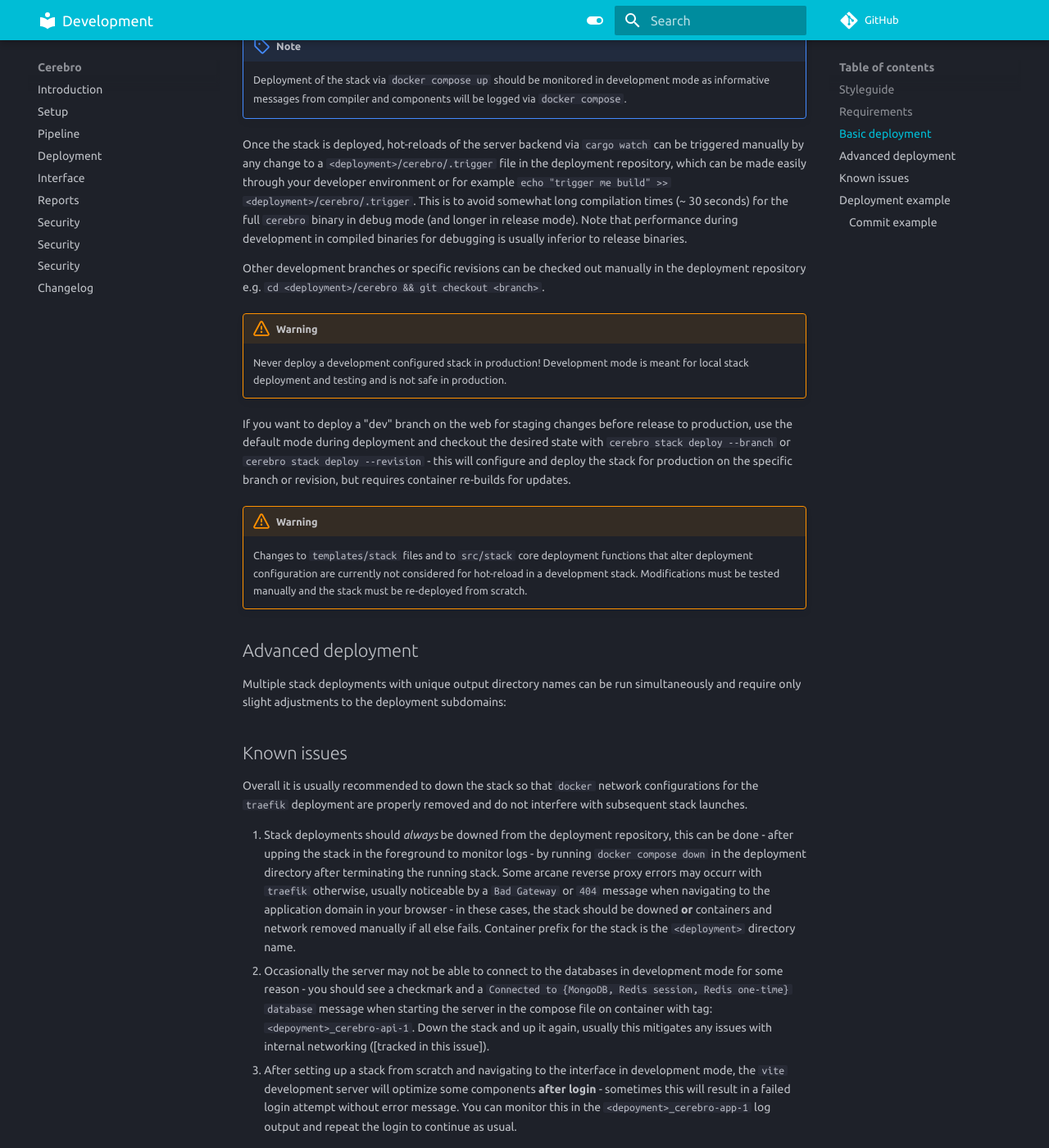
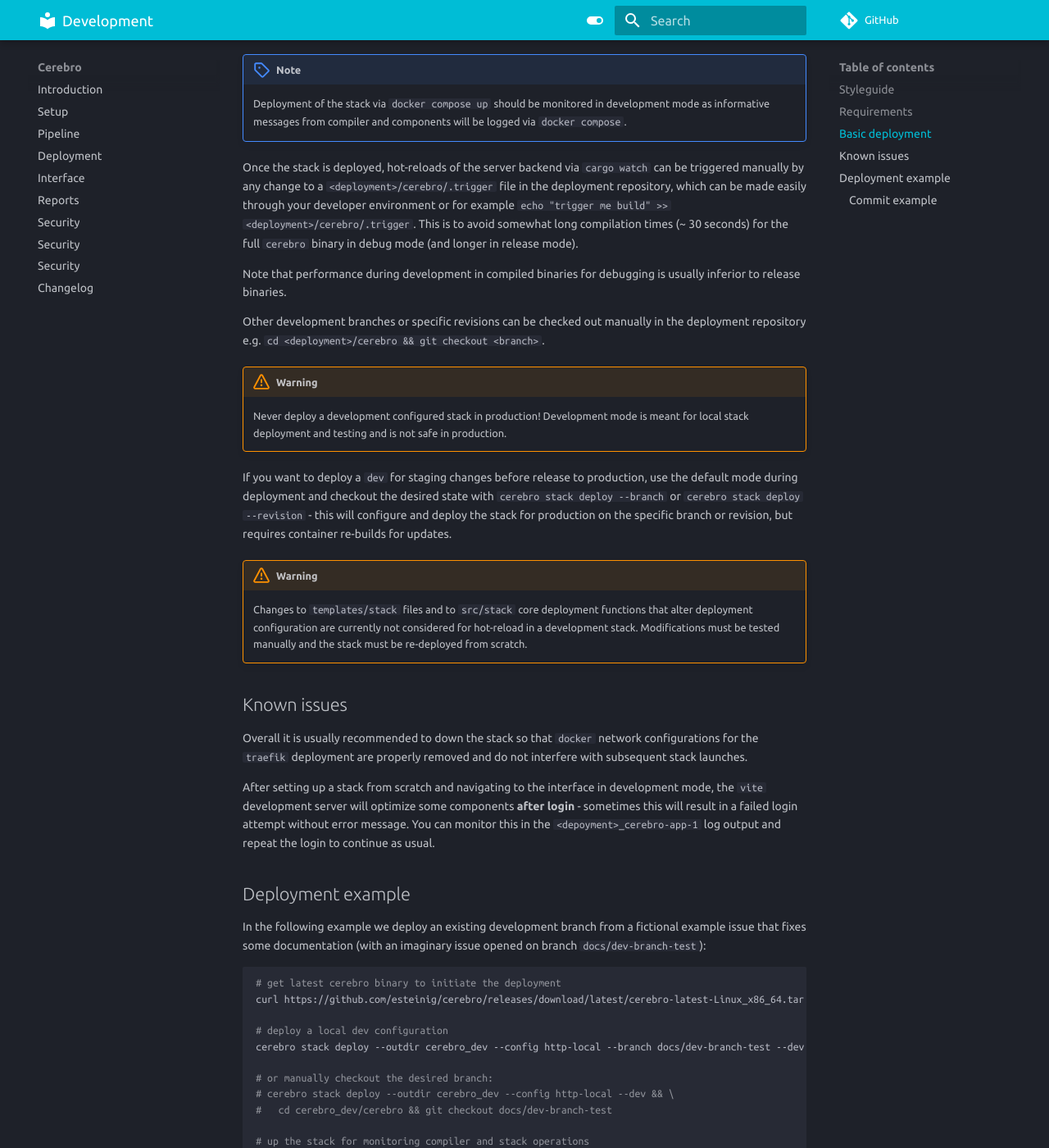
Before and after one commit to esteinig/cerebro, an MkDocs documentation site: the page built from docs/development.md, in a window 1280 px wide and 1400 px high, scrolled down 1266 px. Shown: the whole window at 82% size. Built offline with MkDocs 1.6.1 and Material for MkDocs 9.7.7, drawn with Linux system fonts in a browser that asks for light colours; comment, search, counter and statistics services are not loaded; some of the changed text lies outside the part shown.

Commit message:
chore(docs): development sections

```diff
--- a/docs/development.md
+++ b/docs/development.md
@@ -6,10 +6,13 @@
 
 We have tried to make development as easy as possible using a local hot-reload development configuration of the stack. Minimal configuration is required to get started and nearly all stack components (see exceptions) link directly into a repository clone with the ability to quickly change between branches, re-deploy changes and minimize container re-builds. Please see the style guide to observe conventional commits, issue tracking and semantic versioning of pull requests.
 
-
 ## Styleguide
 
-All commits are made with `cocogitto` in the usual pattern `cog commit {task} "{msg}" {scope}` e.g. `cog commit chore "fix spelling mistake" docs`. Note that apull requests implemented commits that should not appear in the CHANGELOG should be tasked as `chore` as these are excluded from CHANGELOG. Ideally, development commits should always implement `chore` and then squashed into a single commit on merge into `dev` with a meaningful message. Breaking changes indicated as such with `cog` will  will trigger changes to major version, conventional commits tagged as `fix` or `feat` to minor version and any other changes to patch version.
+All commits are made with `cocogitto` in the usual pattern `cog commit {task} "{msg}" {scope}` e.g. `cog commit chore "fix spelling mistake" docs`. Note that apull requests implemented commits that should not appear in the CHANGELOG should be tasked as `chore` as these are excluded from CHANGELOG.
+
+Ideally, development commits should be squashed into a single commit on merge into `dev` with a meaningful `cog`-compliant commit message.
+
+Breaking changes indicated as such with `cog` will trigger changes to major version, conventional commits tagged as `fix` or `feat` to minor version and any other changes to patch version.
 
 1. Development occurs on the `dev` branch - all pull requests are merged into `dev` before release on `main`
 2. Open an issue for your development branch using the templates in the repository and create a new branch linked to the issue. Branch syntax follows conventional commit styles with `{task}/{branch-name}`, e.g. `chore/docs-spelling-11`.
@@ -32,8 +35,8 @@
 
     Deployment of the stack via `docker compose up` should be monitored in development mode as informative messages from compiler and components will be logged via `docker compose`.
 
-Once the stack is deployed, hot-reloads of the server backend via `cargo watch` can be triggered manually by any change to a `<deployment>/cerebro/.trigger` file in the deployment repository, which can be made easily through
-your developer environment or for example `echo "trigger me build" >> <deployment>/cerebro/.trigger`. This is to avoid somewhat long compilation times (~ 30 seconds) for the full `cerebro` binary in debug mode (and longer in release mode).
+Once the stack is deployed, hot-reloads of the server backend via `cargo watch` can be triggered manually by any change to a `<deployment>/cerebro/.trigger` file in the deployment repository, which can be made easily through your developer environment or for example `echo "trigger me build" >> <deployment>/cerebro/.trigger`. This is to avoid somewhat long compilation times (~ 30 seconds) for the full `cerebro` binary in debug mode (and longer in release mode).
+
 Note that performance during development in compiled binaries for debugging is usually inferior to release binaries.
 
 Other development branches or specific revisions can be checked out manually in the deployment repository e.g. `cd <deployment>/cerebro && git checkout <branch>`.
@@ -42,7 +45,7 @@
 
     Never deploy a development configured stack in production! Development mode is meant for local stack deployment and testing and is not safe in production.
 
-If you want to deploy a "dev" branch on the web for staging changes before release to production, use the default mode during deployment  and checkout the desired
+If you want to deploy a `dev` for staging changes before release to production, use the default mode during deployment and checkout the desired
 state with `cerebro stack deploy --branch` or `cerebro stack deploy --revision` - this will configure and deploy the stack for production on the specific branch or revision,
 but requires container re-builds for updates.
 
@@ -50,18 +53,11 @@
 
     Changes to `templates/stack` files and to `src/stack` core deployment functions that alter deployment configuration are currently not considered for hot-reload in a development stack. Modifications must be tested manually and the stack must be re-deployed from scratch.
 
-## Advanced deployment
-
-Multiple stack deployments with unique output directory names can be run simultaneously and require only slight adjustments to the deployment subdomains:
-
-
 ## Known issues
 
 Overall it is usually recommended to down the stack so that `docker` network configurations for the `traefik` deployment are properly removed and do not interfere with subsequent stack launches.
 
-1. Stack deployments should *always* be downed from the deployment repository, this can be done - after upping the stack in the foreground to monitor logs - by running `docker compose down` in the deployment directory after terminating the running stack. Some arcane reverse proxy errors may occurr with `traefik` otherwise, usually noticeable by a `Bad Gateway` or `404` message when navigating to the application domain in your browser - in these cases, the stack should be downed **or** containers and network removed manually if all else fails. Container prefix for the stack is the `<deployment>` directory name.
-2. Occasionally the server may not be able to connect to the databases in development mode for some reason - you should see a checkmark and a `Connected to {MongoDB, Redis session, Redis one-time} database` message when starting the server in the compose file on container with tag: `<depoyment>_cerebro-api-1`. Down the stack and up it again, usually this mitigates any issues with internal networking ([tracked in this issue]).
-3. After setting up a stack from scratch and navigating to the interface in development mode, the `vite` development server will optimize some components **after login** - sometimes this will result in a failed login attempt without error message. You can monitor this in the `<depoyment>_cerebro-app-1` log output and repeat the login to continue as usual.
+After setting up a stack from scratch and navigating to the interface in development mode, the `vite` development server will optimize some components **after login** - sometimes this will result in a failed login attempt without error message. You can monitor this in the `<depoyment>_cerebro-app-1` log output and repeat the login to continue as usual.
 
 
 ## Deployment example
```
Also changed, not shown: docs/index.md (+6 -6 lines), docs/README.md (renamed from README.md).
